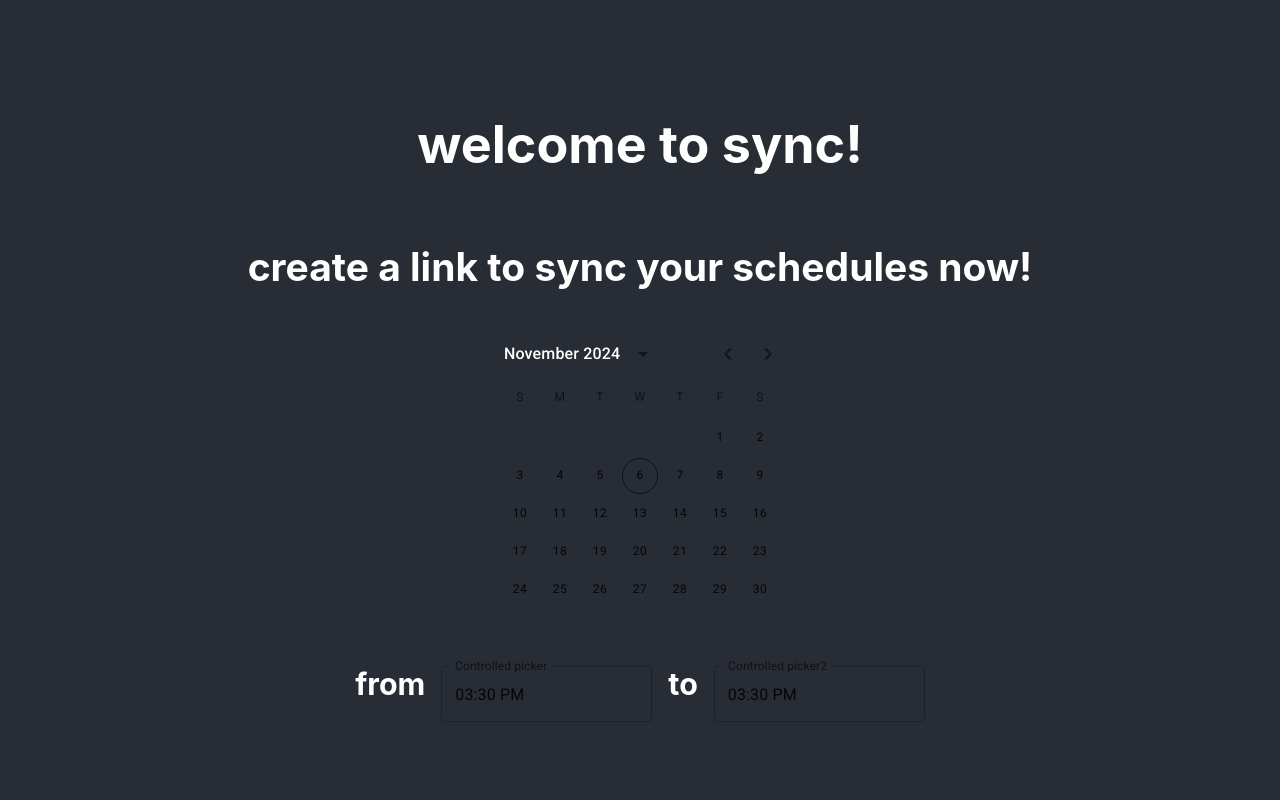
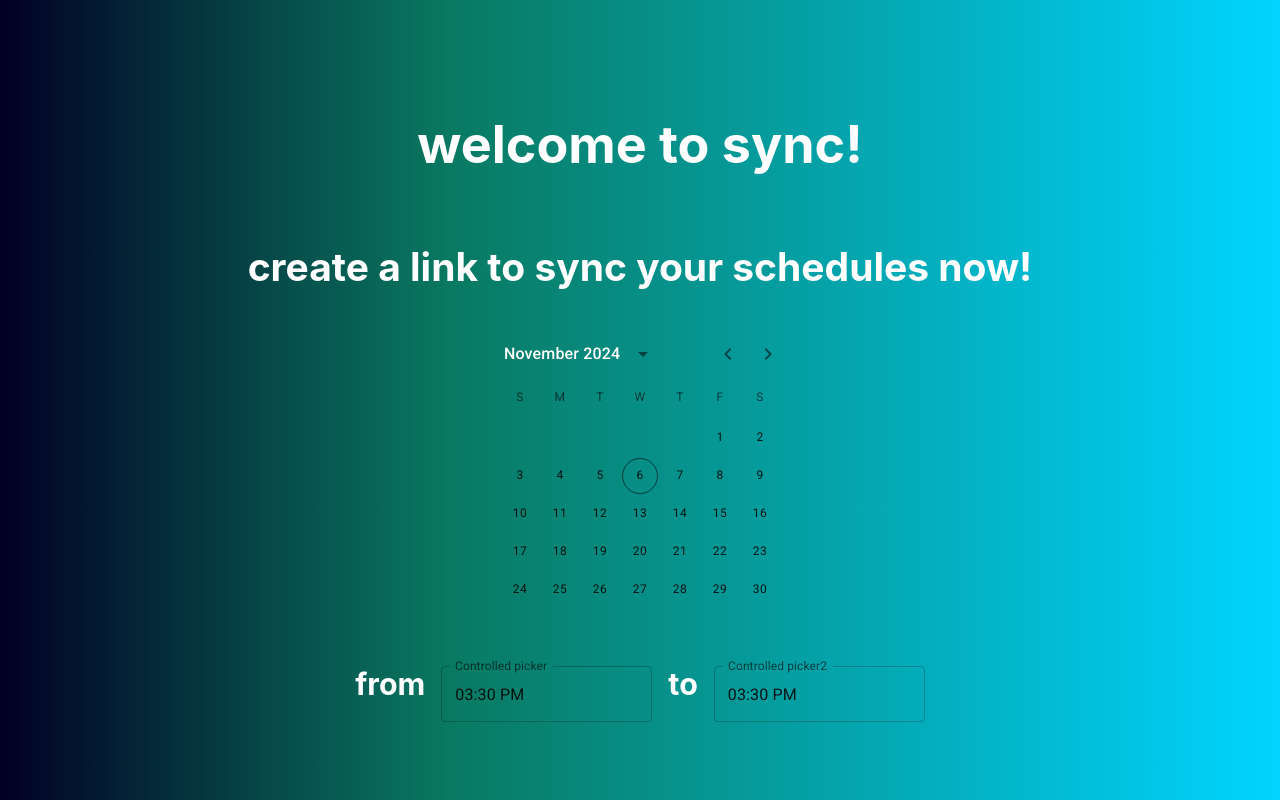
Before and after one commit to Lev1no/sync, a React (Create React App) app: page / in a window 1280 px wide. Built offline with nearby package versions, Linux system fonts and the light colour scheme.

Commit message:
messing around with styles

```diff
--- a/src/App.js
+++ b/src/App.js
@@ -1,4 +1,5 @@
 import './styles/App.css';
+import './styles/datepicker.css';
 // for material UI
 import '@fontsource/roboto/300.css';
 import '@fontsource/roboto/400.css';
--- a/src/components/datepicker.js
+++ b/src/components/datepicker.js
@@ -5,9 +5,11 @@
 
 function BasicDateCalendar() {
   return (
-    <LocalizationProvider dateAdapter={AdapterDayjs}>
-      <DateCalendar />
-    </LocalizationProvider>
+    <div className="Datepicker">
+      <LocalizationProvider dateAdapter={AdapterDayjs}>
+        <DateCalendar />
+      </LocalizationProvider>
+    </div>
   );
 }
 
--- a/src/styles/App.css
+++ b/src/styles/App.css
@@ -14,7 +14,8 @@
 }
 
 .App-header {
-  background-color: #282c34;
+  background: rgb(2,0,36);
+background: linear-gradient(90deg, rgba(2,0,36,1) 0%, rgba(9,121,97,1) 35%, rgba(0,212,255,1) 100%);
   min-height: 100vh;
   display: flex;
   flex-direction: column;
--- /dev/null
+++ b/src/styles/datepicker.css
@@ -0,0 +1,5 @@
+
+/*.Datepicker {
+  background: rgb(2,0,36);
+  background: linear-gradient(90deg, rgba(2,0,36,1) 0%, rgba(9,121,97,1) 35%, rgba(0,212,255,1) 100%);
+}*/
```
